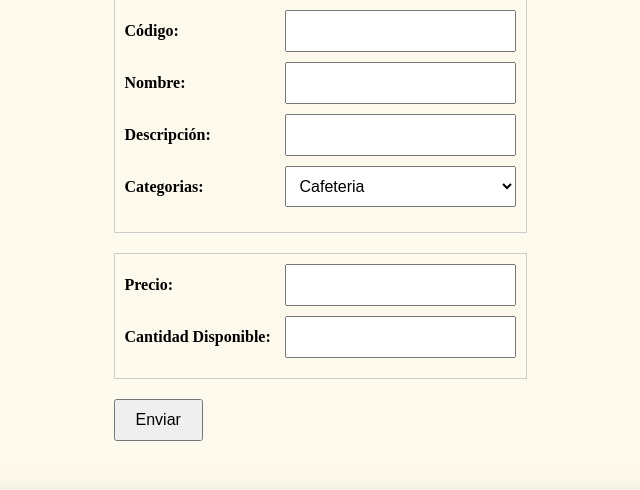
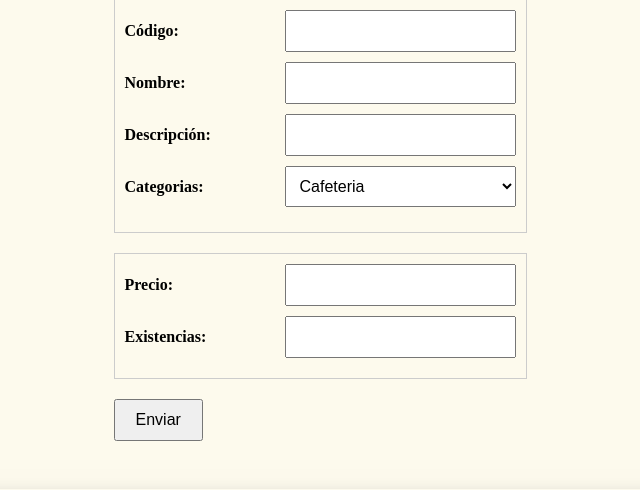
Before and after one commit to emantho/alba_pasticceria, a Django app: page /abmProductos in a window 1280 px wide. Shown: the part 258-748 px from the top of the page, without its empty margins (320-960 px from the left). Run offline with Django 5.2, Linux system fonts and the light colour scheme; some libraries are stand-ins or nearby versions.

Commit message:
* cambios en models + Creada clase abstracta Persona + Posee nombre, apellido, dni + hereda a Cliente y vendedor
* inventario cambió de nombre por existencias en forms, models y template

```diff
--- a/Alba/pasticceria/forms.py
+++ b/Alba/pasticceria/forms.py
@@ -43,10 +43,10 @@ class AbmProductosForm(forms.Form):
     descripcion = forms.CharField(label='Descripción', required=True)
 
     listaCategorias = [(1,"Cafeteria"),(2,"Postres"),(3,"Tortas"),(4,"Bebidas Calientes"),(5,"Bebidas Frias")]
-    categorias = forms.CharField(label="Categorias", widget=forms.Select(choices=listaCategorias))
+    categorias = forms.CharField(label="Categorias", widget=forms.Select(choices=listaCategorias), required=True)
     precio = forms.IntegerField(label="Precio", required=True)
-    inventario = forms.IntegerField(
-        label="Cantidad Disponible",
+    existencias = forms.IntegerField(
+        label="Existencias",
         required=True,
         initial=1,  # default value in 1
     )
@@ -57,11 +57,11 @@ class AbmProductosForm(forms.Form):
 
         return self.cleaned_data["nombreProducto"]
 
-    def clean_inventario(self):
-        inventario = self.cleaned_data.get("inventario")
-        if inventario <= 0:
+    def clean_existencias(self):
+        existencias = self.cleaned_data.get("existencias")
+        if existencias <= 0:
             raise ValidationError("Cantidad no puede ser menor que cero (0)")
-        return inventario
+        return existencias
 
     def clean(self):
         cleaned_data = super().clean()
--- a/Alba/pasticceria/templates/pasticceria/abmProductos.html
+++ b/Alba/pasticceria/templates/pasticceria/abmProductos.html
@@ -18,24 +18,24 @@
         <fieldset>
             <div class="form-group">
                 <div class="form-item">
-                    {{ form.codigoProducto.label_tag }} {{ form.codigoProducto }}
+                    {{ form.codigoProducto.label_tag }} {{ form.codigoProducto }} {{ form.codigoProducto.error }}
                 </div>
                 <div class="form-item">
-                    {{ form.nombreProducto.label_tag }} {{ form.nombreProducto }}
+                    {{ form.nombreProducto.label_tag }} {{ form.nombreProducto }} {{ form.nombreProducto.error }}
                 </div>
                 <div class="form-item">
-                    {{ form.descripcion.label_tag }} {{ form.descripcion }}
+                    {{ form.descripcion.label_tag }} {{ form.descripcion }} {{ form.descripcion.error }}
                 </div>
                 <div class="form-item">
-                {{ form.categorias.label_tag }} {{ form.categorias }}
+                {{ form.categorias.label_tag }} {{ form.categorias }} {{ form.categorias.error }}
                 </div>
         </fieldset>
         <fieldset>
             <div class="form-item">
-            {{ form.precio.label_tag }} {{ form.precio }}
+            {{ form.precio.label_tag }} {{ form.precio }} {{ form.precio.error }}
             </div>
             <div class="form-item">
-            {{ form.inventario.label_tag }} {{ form.inventario }}
+            {{ form.existencias.label_tag }} {{ form.existencias }} {{ form.existencias.error }}
             </div>
         </fieldset>
 
```
Also changed, not shown: Alba/pasticceria/models.py (+8 -6 lines).
